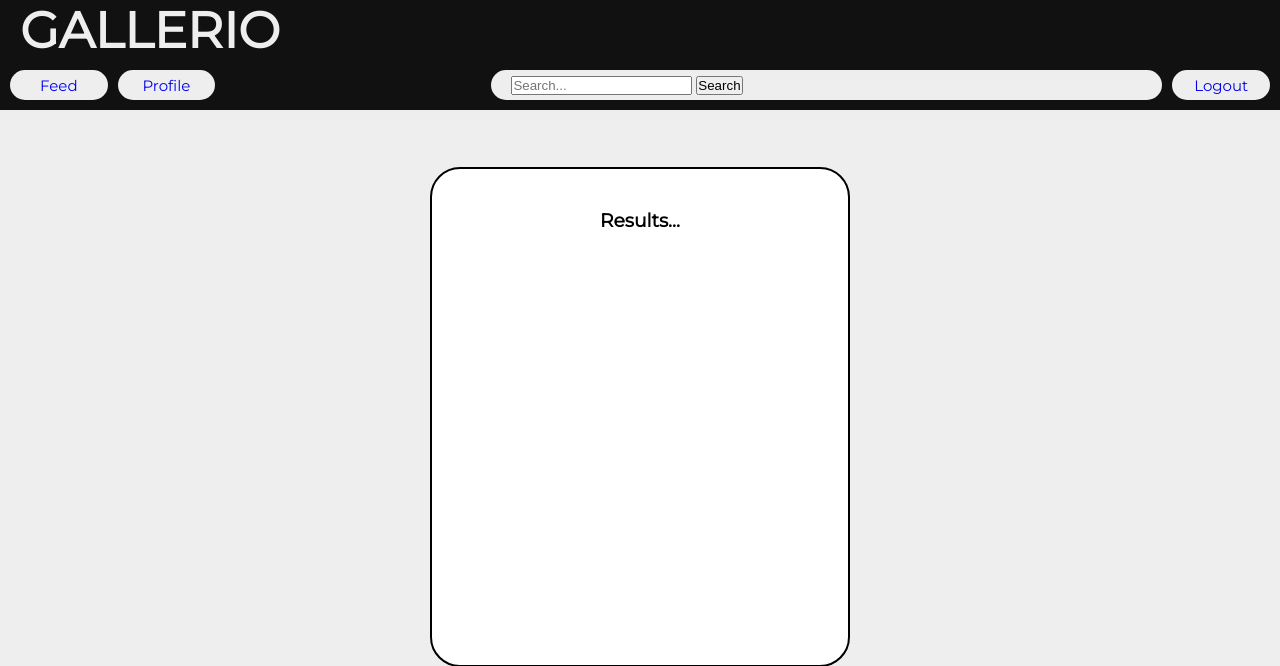
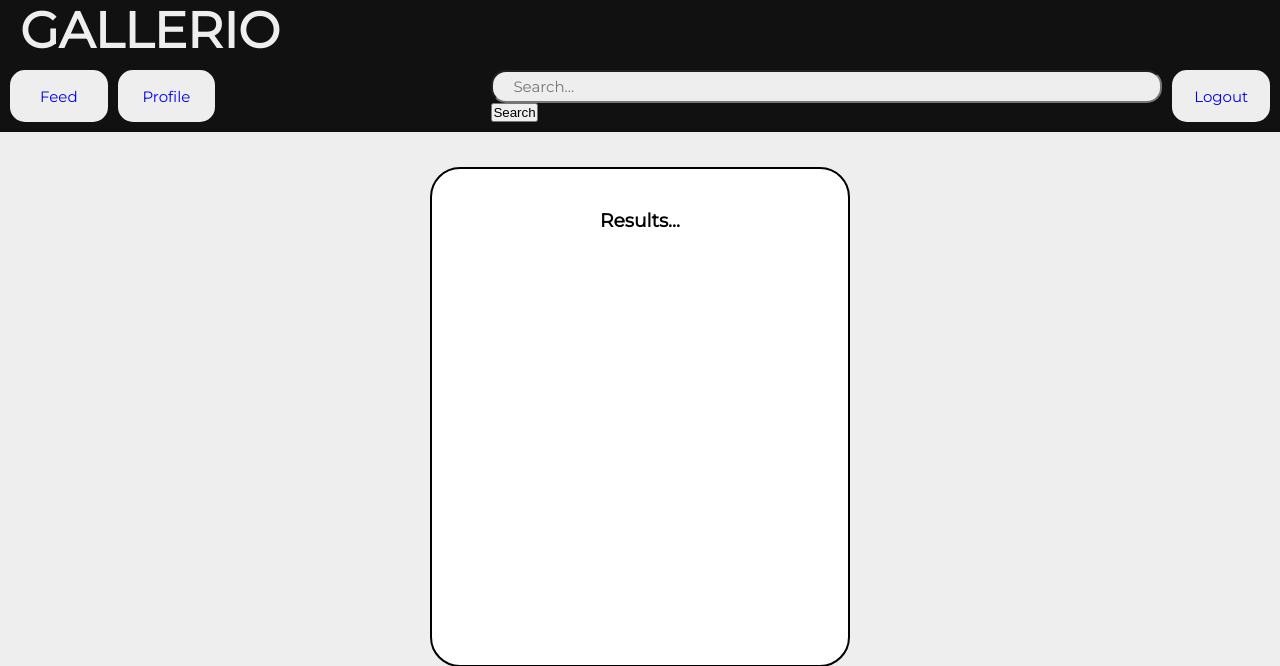
Before and after one commit to GavinStein1/django-project, a Django app: page /search/1 in a window 1280 px wide. Shown: the top 666 px of the page. Run offline with Django 3.2, Linux system fonts and the light colour scheme; the visitor is signed in with stand-in values (Sample User, id 1); data comes from the database, SQL or seed files in the repository.

Commit message:
search bar dev

```diff
--- a/home/static/home/style.css
+++ b/home/static/home/style.css
@@ -128,7 +128,7 @@
     text-decoration: none;
 }
 
-.search-bar {
+.search-bar input {
     float: right;
     width: 100%;
     padding: 5px 20px;
```
